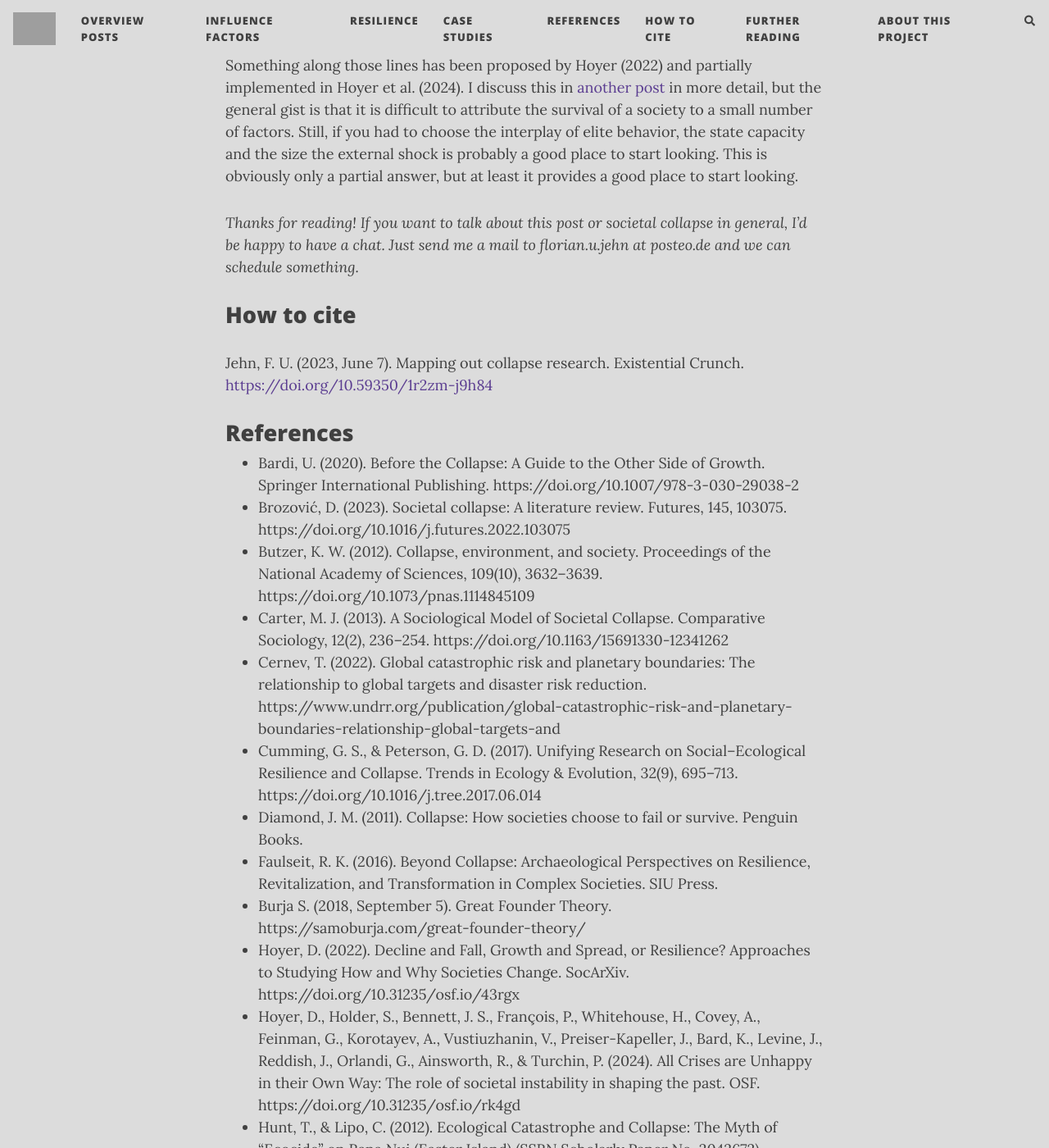
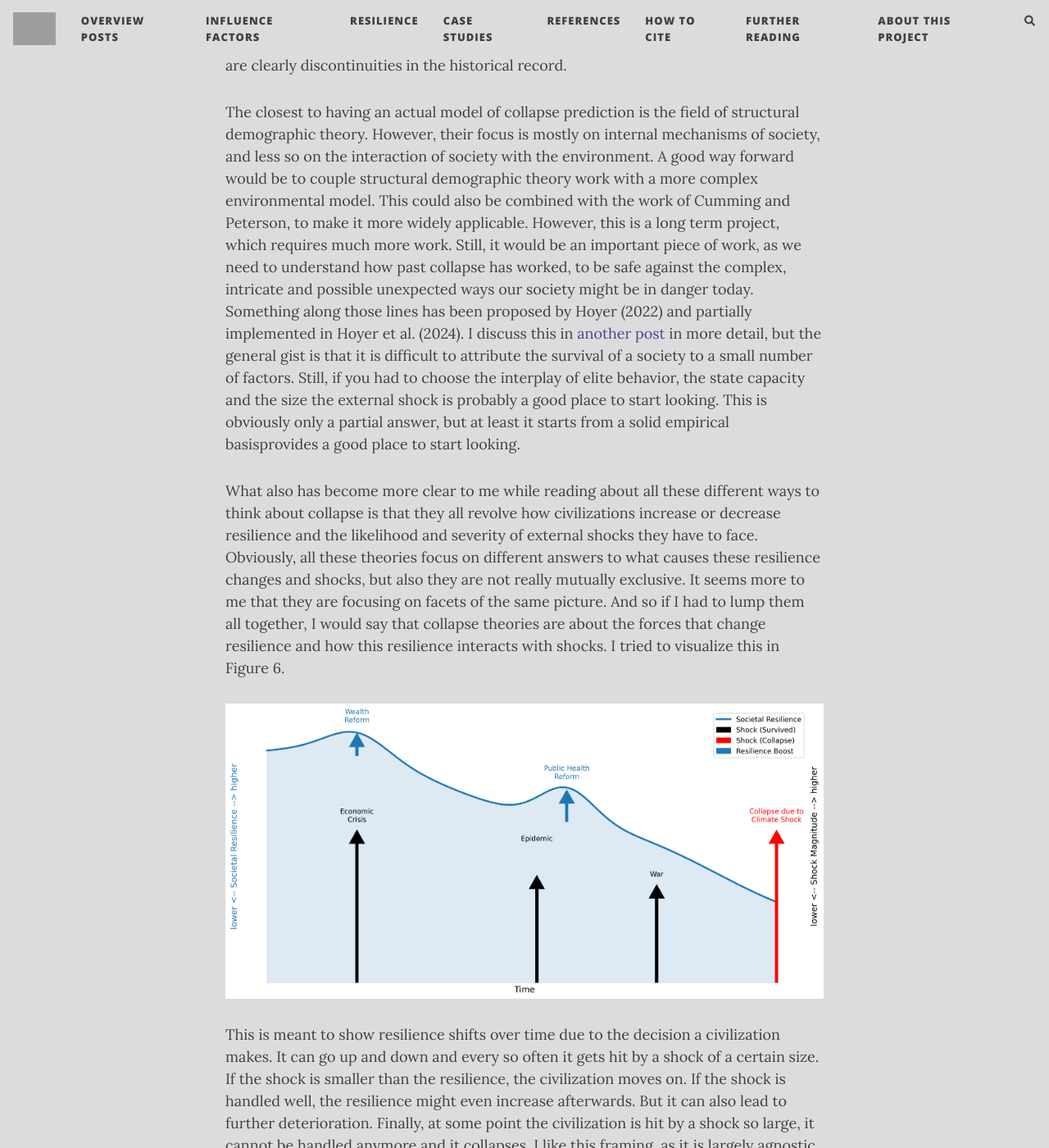
Before and after one commit to florianjehn/Societal_Collapse, a Jekyll site: the page built from _posts/2023-06-06-collapse_overview.md, in a window 1280 px wide and 1400 px high, scrolled down 10828 px. Shown: the whole window at 82% size. Built offline with Jekyll 4.4.1, drawn with Linux system fonts in a browser that asks for light colours; nearby versions of some CDN libraries; comment, search, counter and statistics services are not loaded; some of the changed text lies outside the part shown; grey boxes are pictures that could not be loaded.

Commit message:
Update 2023-06-06-collapse_overview.md

```diff
--- a/_posts/2023-06-06-collapse_overview.md
+++ b/_posts/2023-06-06-collapse_overview.md
@@ -67,6 +67,8 @@
 
 Others argue against the idea of collapse as a whole. Lawler (2010) argues that, for instance, the fall of the Maya was not really a collapse, but more of a transformation to a different kind of society. However, at least to me, this seems to be mostly a semantics game. Whenever someone argues that historical event X was not a collapse, but a transformation, they typically still acknowledge that the society at hand underwent significant changes and societal complexity was lost. The disagreement is not about the event, but if it was quick, big and permanent enough to count as collapse. This ultimately boils down to a value judgment about the preferred definition of collapse by the person who is making the claim. As the definition of collapse is so vague this cannot be really resolved until there is a widely accepted definition of collapse. In this series I'll be using a variety of definitions, though focusing primarily on the kinds of events that people regard as bad.
 
+There is also the idea that collapse does not necessarily have to be bad. This was especially championed by Kemp (2025). Collapse ceases to be a problem if you are not really connected to the state anyway and if the state you lived in was coercive in the first place. Historically, this was quite often the case, with many people’s lives improving after the state around them collapsed. They did not lose much, except freedom from taxes and the main people who had a bad time were the elites of the collapsing society. This does not mean that is always good for the average Joe. Especially, in today’s highly connected world, it would likely be devastating and deadly for many, but we should keep in mind that collapse also can have upsides if it ends an authoritarian regime.
+
 ## Frameworks for causes of collapse
 
 Whereas the definition of collapse remains vague, the search for causes of collapse has found somewhat more crisp results. We have come a long way from Edward Gibbon’s explanation that the Romans were simply not virtuous enough to avoid collapse. In general, there is now the view in collapse research that monocausal explanations are too simplistic (Brozović, 2023). Still, in the explanations of collapse we can see a distinction between research focussing on society’s interaction with the external environment and research focussing on the internal mechanisms of a society or even viewing collapse as a concept that applies to all complex systems and not only societies. In the following I will show three frameworks which highlight the differences between these research directions.
@@ -103,18 +105,32 @@
 
 Figure 5: Types of collapse based on the structure of the system from Cumming and Peterson (2017)
 
-## Conclusion
+## Synthesis
 
 My main takeaway is that this field still has a long way to go. This is troubling, because in our society today we can see signs that could be interpreted as indications of a nearing collapse. There are voices warning that our global society has become decadent (writers like [Ross Douthat](https://www.vox.com/policy-and-politics/2020/2/28/21137971/the-decadent-society-ross-douthat-book)), that we are pushing against environmental limits (for example, [Extinction Rebellion](https://rebellion.global/)), that we are having a decreasing return of investment for our energy system (for example, work by [David Murphy](https://royalsocietypublishing.org/doi/10.1098/rsta.2013.0126)) and that there has been an overproduction of elites in the last decades (writers like [Noah Smith](https://www.noahpinion.blog/p/the-elite-overproduction-hypothesis)). This means we have warning signs that fit all major viewpoints on collapse. Moreover, new technological capabilities pose novel dangers that require us to extrapolate beyond the domain of historical experience. All this means that understanding how collapse really happens is rather urgent.
 
 While the work of Jared Diamond and others brought the field forward by sparking a variety of discussions and new research, the field of collapse research is still in the process of finding a theory that is widely accepted in the community. There is no clear definition of what collapse is. Depending on their background, people argue for a bigger focus on the environment or a bigger focus on societal factors. This also seems to lead to a lot of discussion about semantics. Researchers criticize each other's definition of collapse, even though most of the researchers seem to agree that there are clearly discontinuities in the historical record.
 
-The closest to having an actual model of collapse prediction is the field of structural demographic theory. However, their focus is mostly on internal mechanisms of society, and less so on the interaction of society with the environment. A good way forward would be to couple structural demographic theory work with a more complex environmental model. This could also be combined with the work of Cumming and Peterson, to make it more widely applicable. However, this is a long term project, which requires much more work. Still, it would be an important piece of work, as we need to understand how past collapse has worked, to be safe against the complex, intricate and possible unexpected ways our society might be in danger today. Something along those lines has been proposed by Hoyer (2022) and partially implemented in Hoyer et al. (2024). I discuss this in [another post](https://florianjehn.github.io/Societal_Collapse/2024-04-09-big_data_history/) in more detail, but the general gist is that it is difficult to attribute the survival of a society to a small number of factors. Still, if you had to choose the interplay of elite behavior, the state capacity and the size the external shock is probably a good place to start looking. This is obviously only a partial answer, but at least it provides a good place to start looking.
+The closest to having an actual model of collapse prediction is the field of structural demographic theory. However, their focus is mostly on internal mechanisms of society, and less so on the interaction of society with the environment. A good way forward would be to couple structural demographic theory work with a more complex environmental model. This could also be combined with the work of Cumming and Peterson, to make it more widely applicable. However, this is a long term project, which requires much more work. Still, it would be an important piece of work, as we need to understand how past collapse has worked, to be safe against the complex, intricate and possible unexpected ways our society might be in danger today. Something along those lines has been proposed by Hoyer (2022) and partially implemented in Hoyer et al. (2024). I discuss this in [another post](https://florianjehn.github.io/Societal_Collapse/2024-04-09-big_data_history/) in more detail, but the general gist is that it is difficult to attribute the survival of a society to a small number of factors. Still, if you had to choose the interplay of elite behavior, the state capacity and the size the external shock is probably a good place to start looking. This is obviously only a partial answer, but at least it starts from a solid empirical basisprovides a good place to start looking.
 
-*Thanks for reading! If you want to talk about this post or societal collapse in general, I’d be happy to have a chat. Just send me a mail to florian.u.jehn at posteo.de and we can schedule something.*
+What also has become more clear to me while reading about all these different ways to think about collapse is that they all revolve how civilizations increase or decrease resilience and the likelihood and severity of external shocks they have to face. Obviously, all these theories focus on different answers to what causes these resilience changes and shocks, but also they are not really mutually exclusive. It seems more to me that they are focusing on facets of the same picture. And so if I had to lump them all together, I would say that collapse theories are about the forces that change resilience and how this resilience interacts with shocks. I tried to visualize this in Figure 6.
+
+![Model Resilience](https://raw.githubusercontent.com/florianjehn/Societal_Collapse/main/assets/img/resilience_theory.png)
+
+This is meant to show resilience shifts over time due to the decision a civilization makes. It can go up and down and every so often it gets hit by a shock of a certain size. If the shock is smaller than the resilience, the civilization moves on. If the shock is handled well, the resilience might even increase afterwards. But it can also lead to further deterioration. Finally, at some point the civilization is hit by a shock so large, it cannot be handled anymore and it collapses. I like this framing, as it is largely agnostic to what changes resilience and thus allows all kinds of theories being lumped together here. It also explains why very low resilience civilizations can survive for a long time. They just got lucky when it comes to the magnitude of shocks. Similarly, high resilience civilizations can still get toppled by a very high magnitude shock when they get unlucky.
+
+These are just my two cents of how this all might fit together after reading a few hundred papers and a bunch of books around the topic. It is far from a finished theory, but maybe it inspires some of my readers to dig deeper.
+
+*Thanks for reading! If you want to talk about this post or societal collapse in general, I’d be happy to have a chat. Just send me a mail to existential_crunch at posteo.de and we can schedule something.*
 
 ## How to cite
 Jehn, F. U. (2023, June 7). Mapping out collapse research. Existential Crunch. [https://doi.org/10.59350/1r2zm-j9h84](https://doi.org/10.59350/1r2zm-j9h84)
+
+## Endnotes
+
+(1) A longer discussion of structural demographic theory can be found [here](https://existentialcrunch.substack.com/p/inequality-all-the-way-down).
+
+(2) A longer discussion of Goliath’s curse can be found [here](https://existentialcrunch.substack.com/p/the-peoples-history-of-collapse).
 
 ## References
 
@@ -131,6 +147,7 @@
 * Hoyer, D., Holder, S., Bennett, J. S., François, P., Whitehouse, H., Covey, A., Feinman, G., Korotayev, A., Vustiuzhanin, V., Preiser-Kapeller, J., Bard, K., Levine, J., Reddish, J., Orlandi, G., Ainsworth, R., & Turchin, P. (2024). All Crises are Unhappy in their Own Way: The role of societal instability in shaping the past. OSF. https://doi.org/10.31235/osf.io/rk4gd
 * Hunt, T., & Lipo, C. (2012). Ecological Catastrophe and Collapse: The Myth of “Ecocide” on Rapa Nui (Easter Island) (SSRN Scholarly Paper No. 2042672). https://doi.org/10.2139/ssrn.2042672
 * Kareiva, P., & Carranza, V. (2018). Existential risk due to ecosystem collapse: Nature strikes back. Futures, 102, 39–50. https://doi.org/10.1016/j.futures.2018.01.001
+* Kemp, L. (2025). Goliath’s Curse: The History and Future of Societal Collapse. Viking.
 * Lawler, A. (2010). Collapse? What Collapse? Societal Change Revisited. Science, 330(6006), 907–909. https://doi.org/10.1126/science.330.6006.907
 * Maini, A. (2020). On Historical Dynamics by P. Turchin. Biophysical Economics and Sustainability, 5(1), 3. https://doi.org/10.1007/s41247-019-0063-x
 * Meadows, D. H., Club of Rome, & Potomac Associates (Eds.). (1974). The limits to growth: A report for the club of rome’s project on the predicament of mankind (2. ed). Universe books.
```
